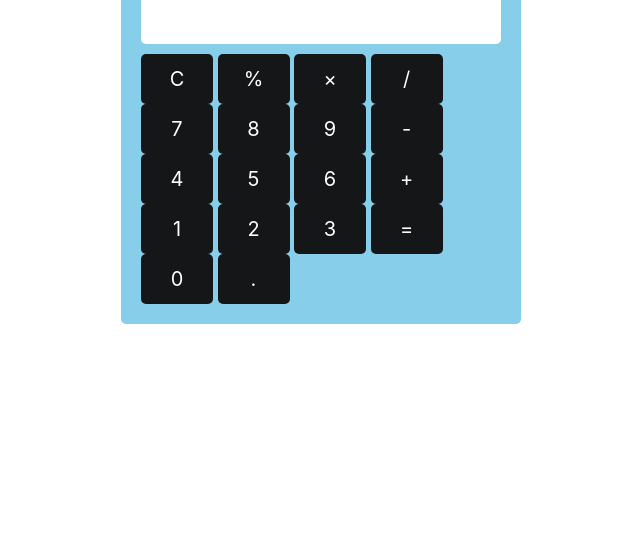
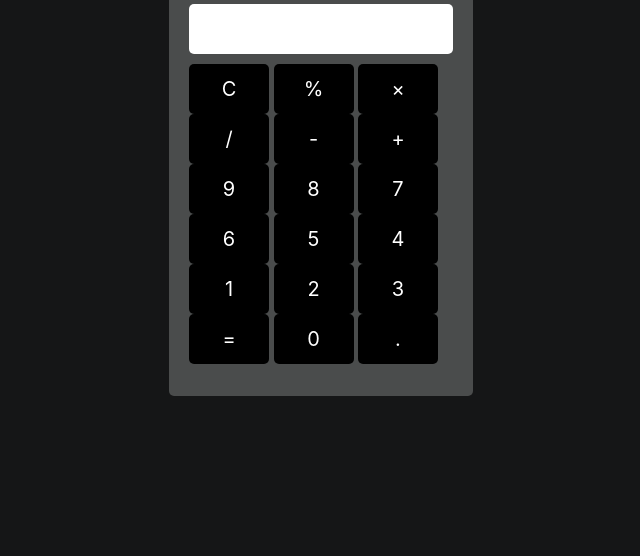
Before and after one commit to muskanmaheshwari15/calculator, a plain HTML site: page index.html in a window 1280 px wide. Shown: the part 244-800 px from the top of the page, without its empty margins (319-959 px from the left). Drawn offline with nearby package versions, Linux system fonts and the light colour scheme.

Commit message:
Add files via upload
okay

```diff
--- a/index.html
+++ b/index.html
@@ -8,11 +8,15 @@
   <link rel="stylesheet" href="https://maxcdn.bootstrapcdn.com/bootstrap/4.0.0/css/bootstrap.min.css">
   <!-- Custom CSS -->
   <style>
+    body{
+      background-color: #151617;
+    }
     .calculator {
-      max-width: 400px;
+      max-width: 19rem;
       margin: auto;
       margin-top: 20vh;
-      background-color: skyblue;
+      height: 30rem;
+      background-color: rgb(74, 76, 76);
       padding: 20px;
       border-radius: 5px;
 
@@ -28,7 +32,7 @@
 }
 
 
-    .calculator h2 {
+    .calculator h1 {
       text-align: center;
       margin-bottom: 20px;
     }
@@ -41,35 +45,36 @@
       border-radius: 5px;
     }
     .calculator button {
-      width: 20%;
+      width: 5rem;
       padding: 10px;
       font-size: 20px;
+      align-items: center;
       border: none;
       border-radius: 5px;
-      background-color: #151617;
+      background-color:black;
       color: #fff;
     }
     .calculator button:hover {
-      background-color: #0062cc;
+      background-color: #13508e;
     }
   </style>
 </head>
 <body>
   <div class="calculator">
-    <h2>Calculator</h2>
+    <h1>Calculator</h1>
     <input type="text" id="result" readonly>
     <button onclick="clearResult()">C</button>
     <button onclick="getResult('%')">%</button>
     <button onclick="getResult('*')">×</button>
     <button onclick="getResult('/')">/</button>
+    <button onclick="getResult('-')">-</button>
+    <button onclick="getResult('+')">+</button>
+    <button onclick="getResult('9')">9</button>
+    <button onclick="getResult('8')">8</button>
     <button onclick="getResult('7')">7</button>
-    <button onclick="getResult('8')">8</button>
-    <button onclick="getResult('9')">9</button>
-    <button onclick="getResult('-')">-</button>
+    <button onclick="getResult('6')">6</button>
+    <button onclick="getResult('5')">5</button>
     <button onclick="getResult('4')">4</button>
-    <button onclick="getResult('5')">5</button>
-    <button onclick="getResult('6')">6</button>
-    <button onclick="getResult('+')">+</button>
     <button onclick="getResult('1')">1</button>
     <button onclick="getResult('2')">2</button>
     <button onclick="getResult('3')">3</button>
```
